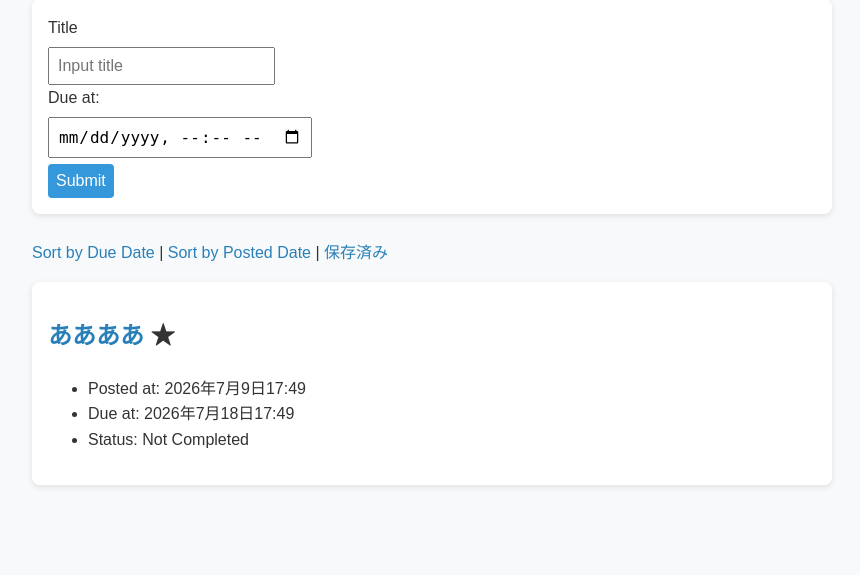
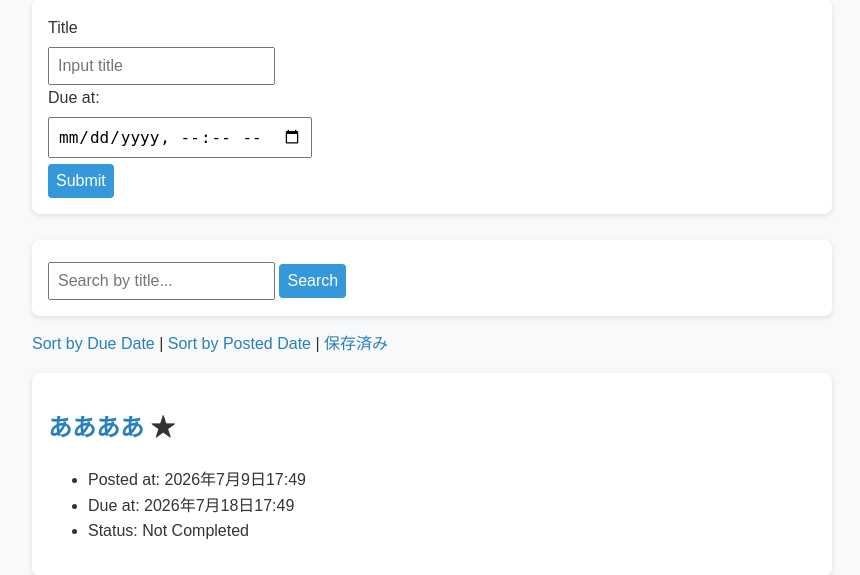
Before and after one commit to 1F10250199/django-test-exercise, a Django app: page / in a window 1280 px wide. Shown: the part 154-729 px from the top of the page, without its empty margins (208-1068 px from the left). Run offline with Django 5.2, Linux system fonts and the light colour scheme; data comes from the database, SQL or seed files in the repository.

Commit message:
タスクのタイトル検索機能を追加

```diff
--- a/todo/templates/todo/index.html
+++ b/todo/templates/todo/index.html
@@ -28,6 +28,14 @@
     </form>
     <br>
 
+    <form action="{% url 'index' %}" method="get" style="margin-bottom: 15px;">
+      <input type="text" name="keyword" value="{{ keyword|default:'' }}" placeholder="Search by title...">
+      <button type="submit">Search</button>
+      {% if keyword %}
+        <a href="{% url 'index' %}">Clear</a>
+      {% endif %}
+    </form>
+
     <div>
       <a href="{% url 'index' %}?order=due">Sort by Due Date</a> |
       <a href="{% url 'index' %}?order=post">Sort by Posted Date</a>
--- a/todo/views.py
+++ b/todo/views.py
@@ -10,13 +10,21 @@ def index(request):
         task = Task(title=request.POST['title'],
                     due_at=make_aware(parse_datetime(request.POST['due_at'])))
         task.save()
+
+    tasks = Task.objects.all()
+
+    keyword = request.GET.get('keyword')
+    if keyword:
+        tasks = tasks.filter(title__icontains=keyword)
+
     if request.GET.get('order') == 'due':
-        tasks = Task.objects.order_by('due_at')
+        tasks = tasks.order_by('due_at')
     else:
-        tasks = Task.objects.order_by('-posted_at')
+        tasks = tasks.order_by('-posted_at')
 
     context = {
-        'tasks': tasks
+        'tasks': tasks,
+        'keyword': keyword,
     }
     return render(request, 'todo/index.html', context)
 
```
